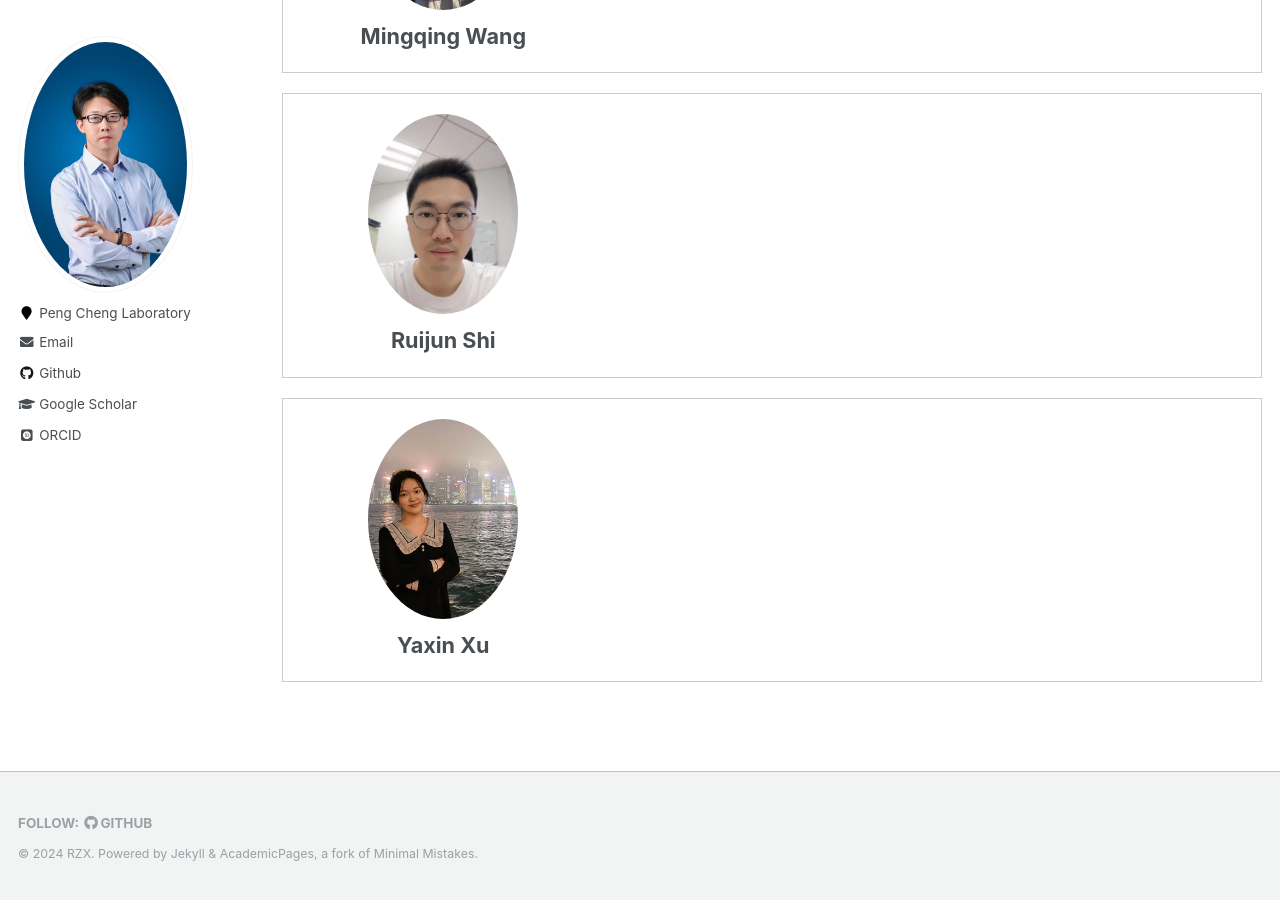
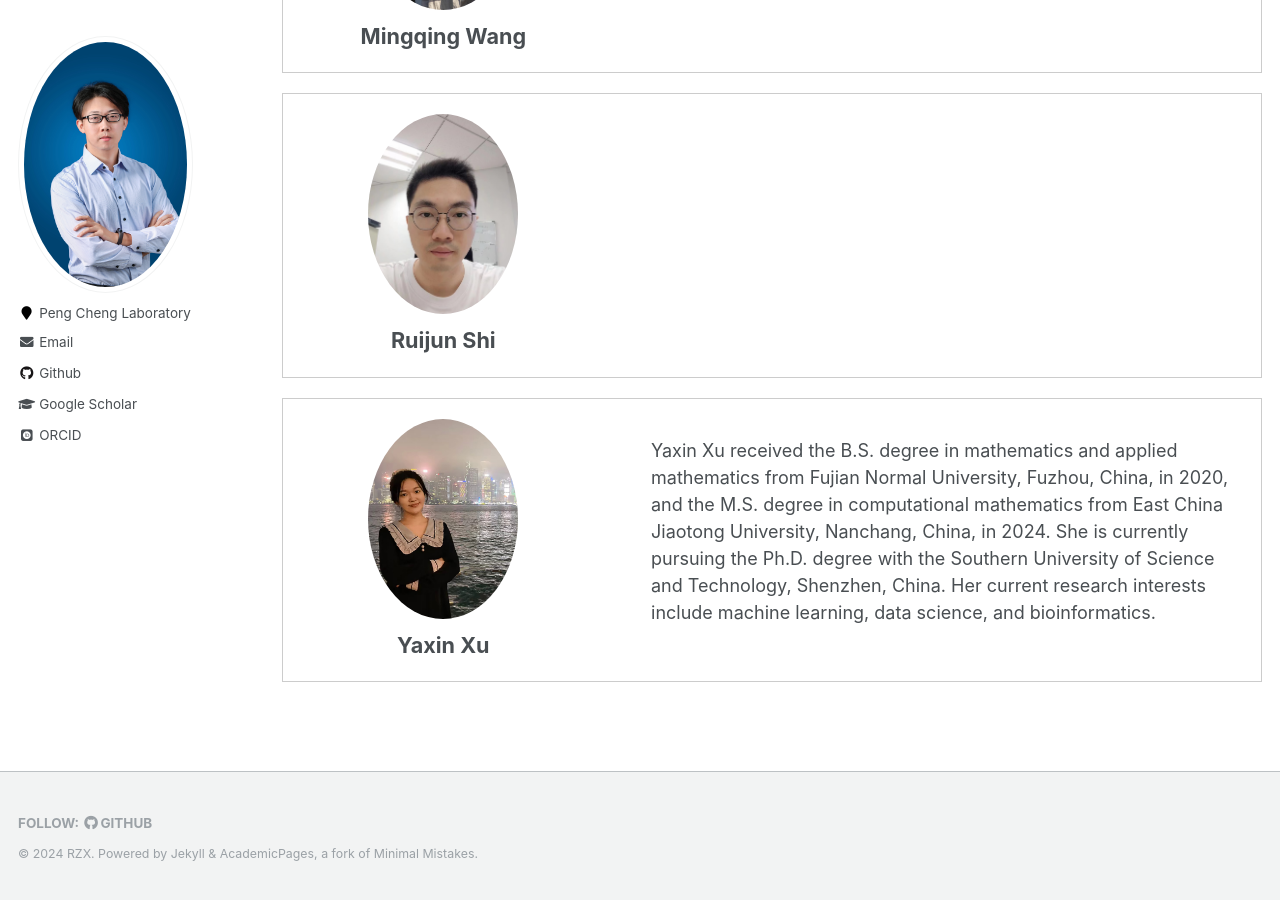
Before and after one commit to zhixiang-ren/zhixiang-ren.github.io, a Jekyll site: the page built from _pages/People.html, in a window 1280 px wide and 900 px high, scrolled down 2585 px. Built offline with Jekyll 4.4.1, drawn with Linux system fonts in a browser that asks for light colours; some web fonts are replaced.

Commit message:
Update People.html

```diff
--- a/_pages/People.html
+++ b/_pages/People.html
@@ -161,6 +161,6 @@ author_profile: true
     </div>
     <!-- 右边区域 -->
     <div style="width: 65%; padding-left: 20px;">
-        <p></p>
+        <p>Yaxin Xu received the B.S. degree in mathematics and applied mathematics from Fujian Normal University, Fuzhou, China, in 2020, and the M.S. degree in computational mathematics from East China Jiaotong University, Nanchang, China, in 2024. She is currently pursuing the Ph.D. degree with the Southern University of Science and Technology, Shenzhen, China. Her current research interests include machine learning, data science, and bioinformatics.</p>
     </div>
 </div>
```
